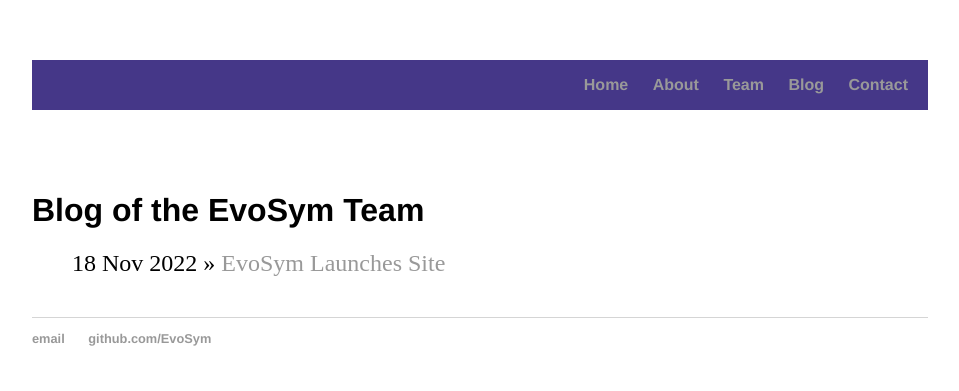
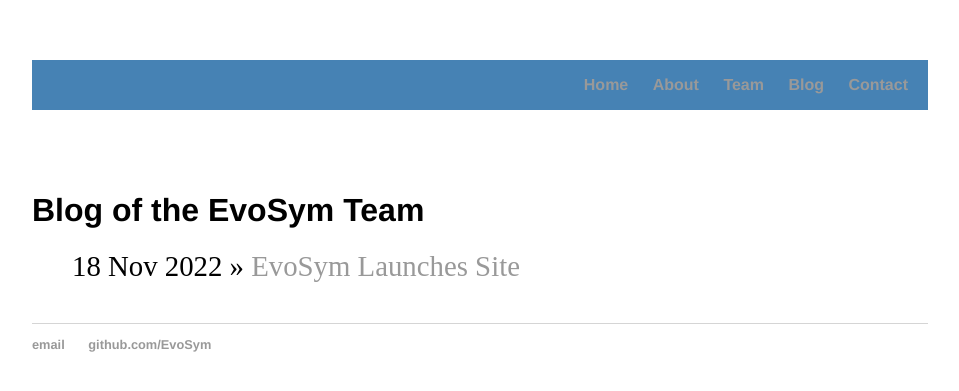
Before and after one commit to EvoSym/EvoSym.github.io, a Jekyll site: the page built from blog/index.html, in a window 1280 px wide. Shown: the top 391 px of the page, without its empty margins (160-1119 px from the left). Built offline with Jekyll 4.4.1, drawn with Linux system fonts in a browser that asks for light colours.

Commit message:
Update main.css

```diff
--- a/css/main.css
+++ b/css/main.css
@@ -1,8 +1,14 @@
+header {
+    width: 100%;
+    height: 50px;
+    display: block;
+    background-color: #4682B4;
+ }
 nav {
     width: 100%;
     height: 50px;
     display: block;
-    background-color: #453788;
+    background-color: #4682B4;
  }
 body {
     margin: 60px auto;
@@ -48,7 +54,7 @@
 
 ul.posts {
     margin: 20px auto 40px;
-    font-size: 1.5em;
+    font-size: 1.8em;
 }
 ul.posts li {
     list-style: none;
```
